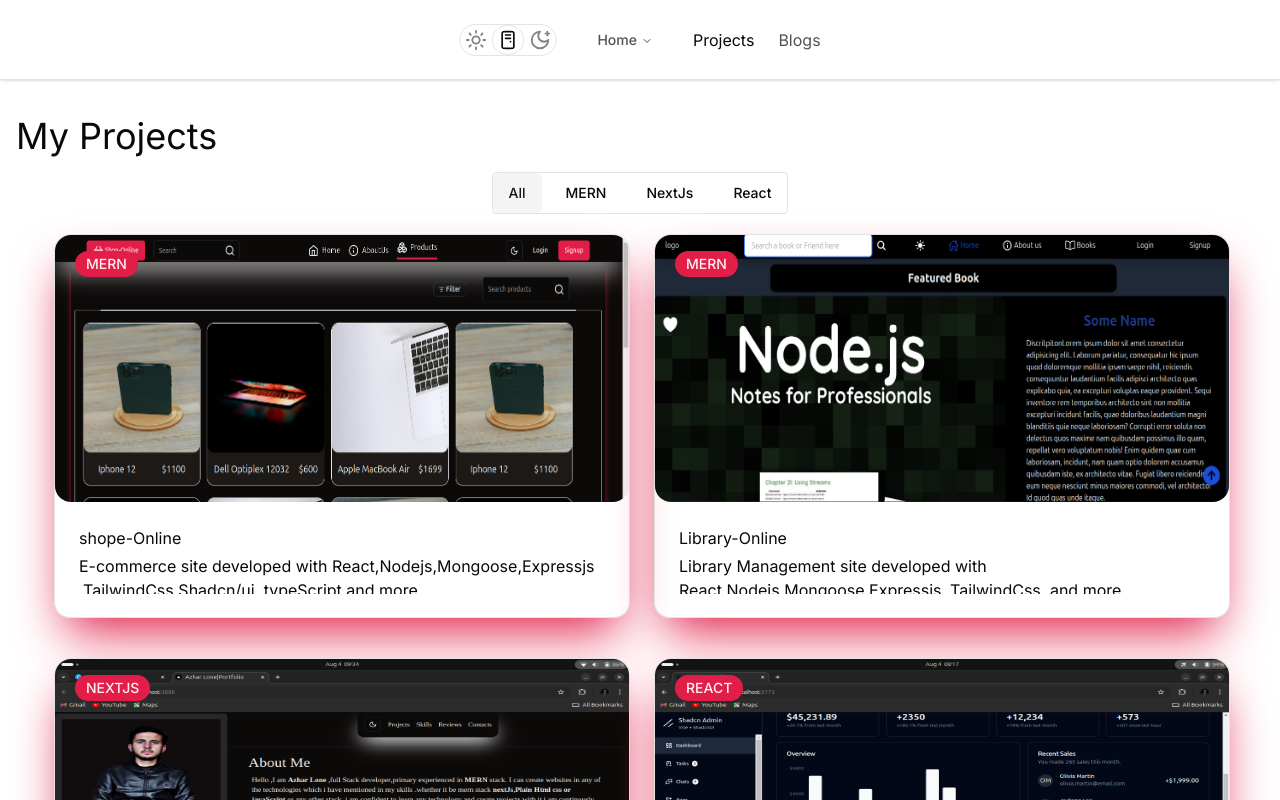
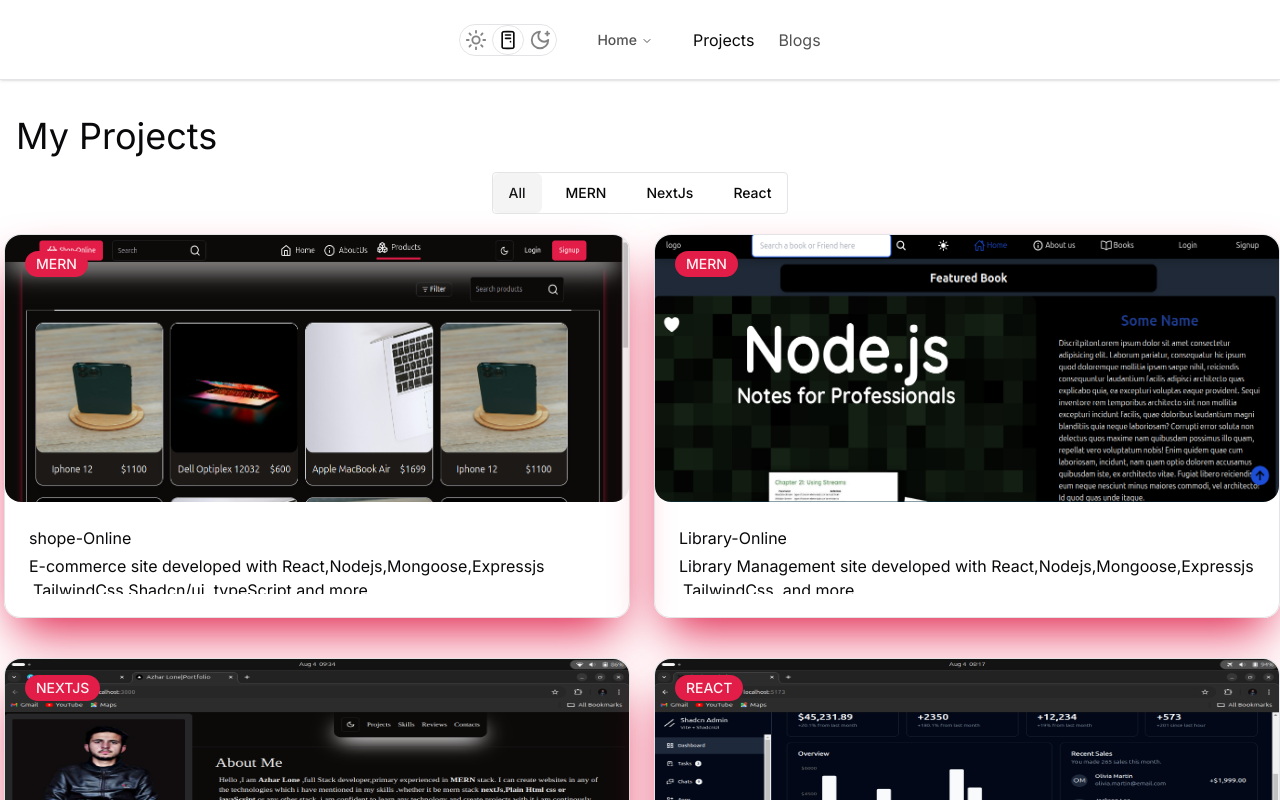
Before and after one commit to Azhar-lone/AzharLone_Portfolio, a Next.js app: page /projects in a window 1280 px wide. Shown: the top 800 px of the page. Built offline with nearby package versions, Linux system fonts and the light colour scheme.

Commit message:
changed styles again

```diff
--- a/src/app/components/Projects.tsx
+++ b/src/app/components/Projects.tsx
@@ -41,7 +41,7 @@
           </Button>
         ))}
       </div>
-      <div className="flex gap-5 flex-wrap  flex-row justify-center ">
+      <div className='grid gap-5  md:grid-cols-2  2xl:grid-cols-4'>
         {filteredProjects.map((project: projectType, index: number) => {
           return <ProjectCard project={project} key={index} />;
         })}
--- a/src/components/myUi/ProjectCard.tsx
+++ b/src/components/myUi/ProjectCard.tsx
@@ -19,7 +19,7 @@
   let router = useRouter();
 
   return (
-    <div className="h-96 mt-5 border rounded-2xl  shadow-2xl  shadow-primary md:ml-1 group w-[90%] md:w-[45%] lg:[24%] relative  transition-opacity">
+    <div className="h-96 mt-5 border rounded-2xl  shadow-2xl  shadow-primary md:ml-1 group  relative  transition-opacity">
       <Badge className="uppercase text-sm font-medium mb-2 absolute top-4 left-5 ">
         {project.category}
       </Badge>
```
Also changed, not shown: src/app/layout.tsx (+7 -4 lines).
